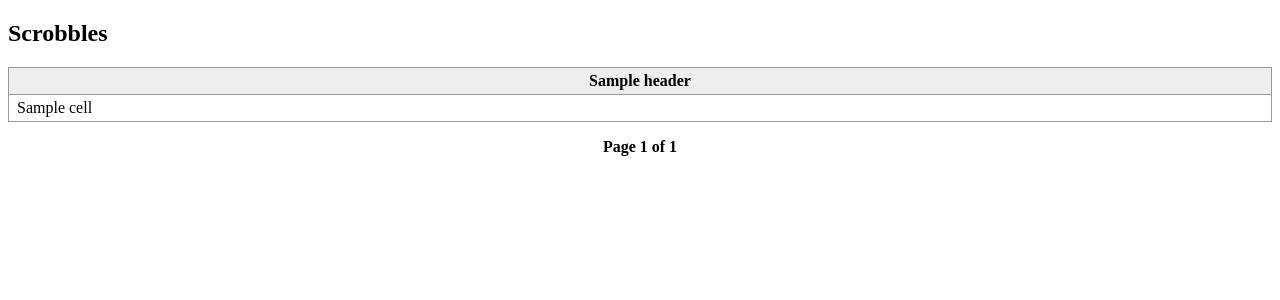
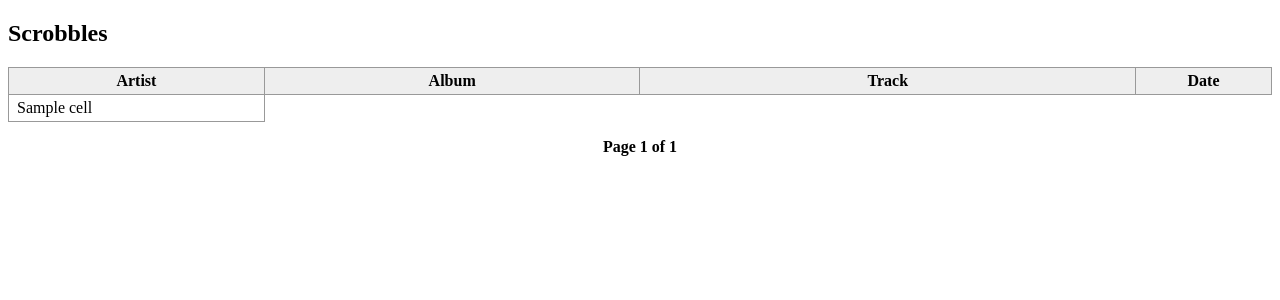
Before and after one commit to Robbot/New-Last.FM-Project, a Flask app: template templates/table.html in a window 1280 px wide. Shown: the top 300 px of the page. Run offline with Flask 3, Linux system fonts and the light colour scheme; the template is opened without the code that fills it: most values are stand-ins (such as "Sample title", 1, 10 or a date in 2020).

Commit message:
moved headers to html and css added for table

```diff
--- a/app.py
+++ b/app.py
@@ -66,8 +66,6 @@ def index():
     end = start + per_page
     page_rows = all_rows[start:end]
 
-    headers = ["Artist", "Album", "Track", "Date"]
-
     print("total_rows:", total_rows)
     print("per_page:", per_page)
     print("total_pages:", total_pages)
@@ -76,7 +74,6 @@ def index():
 
     return render_template(
         "table.html",
-        headers=headers,
         rows=page_rows,
         page=page,
         total_pages=total_pages,
--- a/static/main.css
+++ b/static/main.css
@@ -21,3 +21,21 @@ table {
         .pagination .current {
             font-weight: bold;
         }
+
+.scrobbles {
+    width: 100%;
+    border-collapse: collapse;
+    table-layout: fixed;  /* 🔑 stops content-based resizing */
+}
+
+.scrobbles th,
+.scrobbles td {
+    padding: 4px 8px;
+    overflow: hidden;
+    text-overflow: ellipsis;
+}
+
+.scrobbles .col-artist { width: 20%; }
+.scrobbles .col-album  { width: 30%; }
+.scrobbles .col-track  { width: 40%; }
+.scrobbles .col-date   { width: 10%; white-space: nowrap; }
--- a/templates/table.html
+++ b/templates/table.html
@@ -8,13 +8,15 @@
 <body>
 <h2>Scrobbles</h2>
 
-<table>
-    <tr>
-        {% for h in headers %}
-        <th>{{ h }}</th>
-        {% endfor %}
-    </tr>
-
+<table class="scrobbles">
+    <thead>
+        <tr>
+            <th class="col-artist">Artist</th>
+            <th class="col-album">Album</th>
+            <th class="col-track">Track</th>
+            <th class="col-date">Date</th>
+        </tr>
+    </thead>
     {% for row in rows %}
     <tr>
         {% for cell in row %}
```
